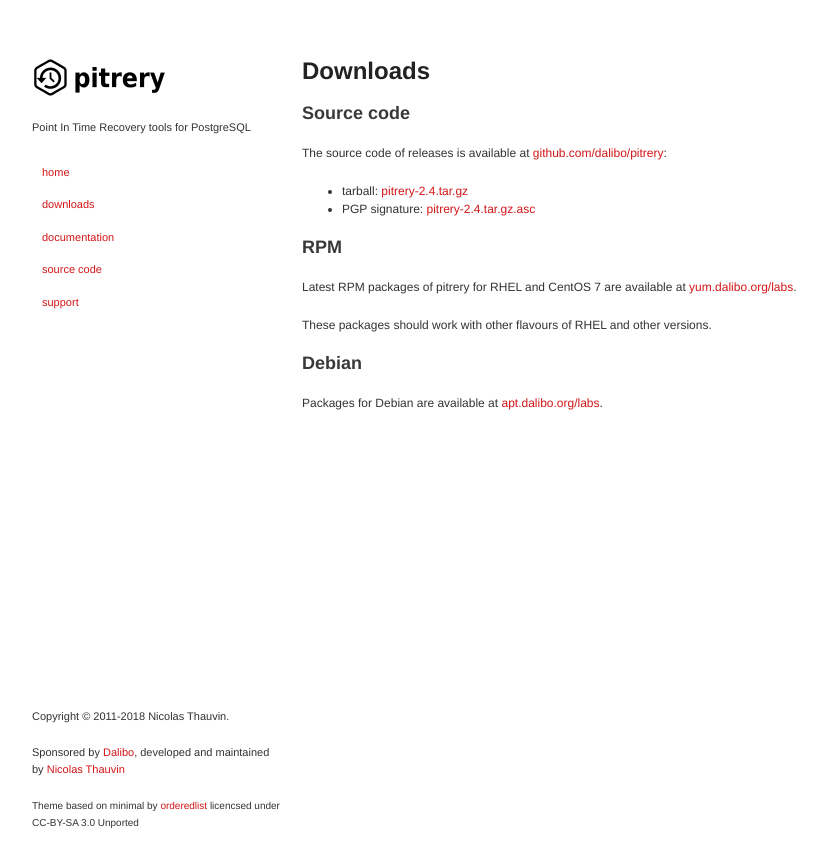
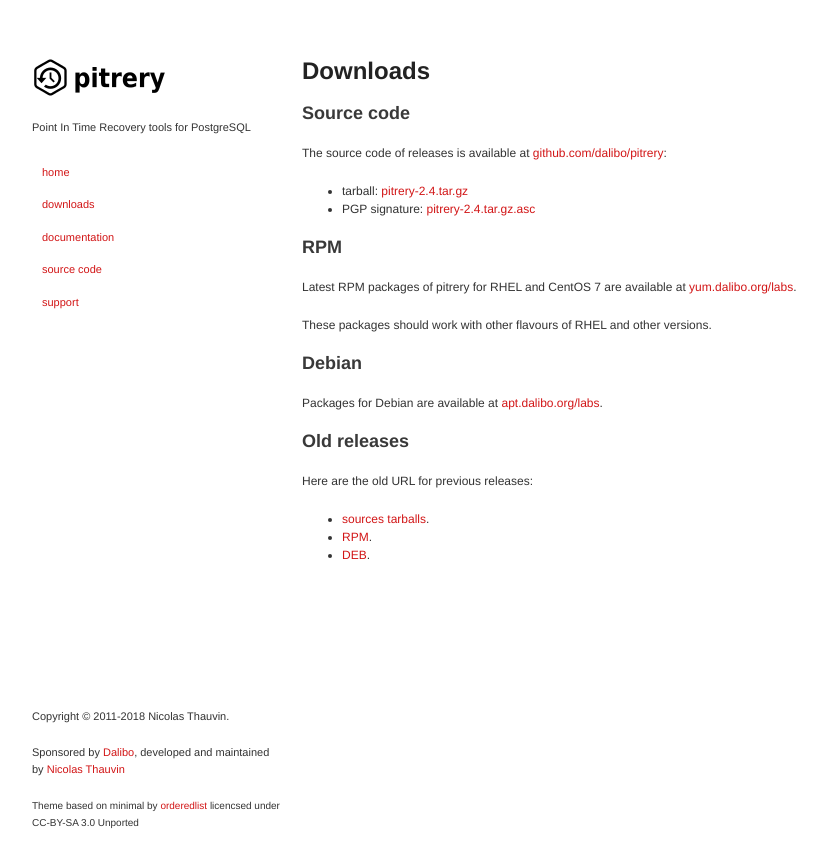
Before and after one commit to dalibo/pitrery, a Jekyll site: the page built from downloads.md, in a window 1280 px wide. Shown: the top 868 px of the page, without its empty margins (173-997 px from the left). Built offline with Jekyll 4.4.1, drawn with Linux system fonts in a browser that asks for light colours; nearby versions of some CDN libraries.

Commit message:
Keep links to old releases

```diff
--- a/downloads.md
+++ b/downloads.md
@@ -28,3 +28,13 @@ Debian
 ------
 
 Packages for Debian are available at [apt.dalibo.org/labs](https://apt.dalibo.org/labs).
+
+
+Old releases
+------------
+
+Here are the old URL for previous releases:
+
+- [sources tarballs](https://dl.dalibo.com/public/pitrery).
+- [RPM](https://dl.dalibo.com/public/pitrery/rpms).
+- [DEB](https://dl.dalibo.com/public/pitrery/debian).
```
